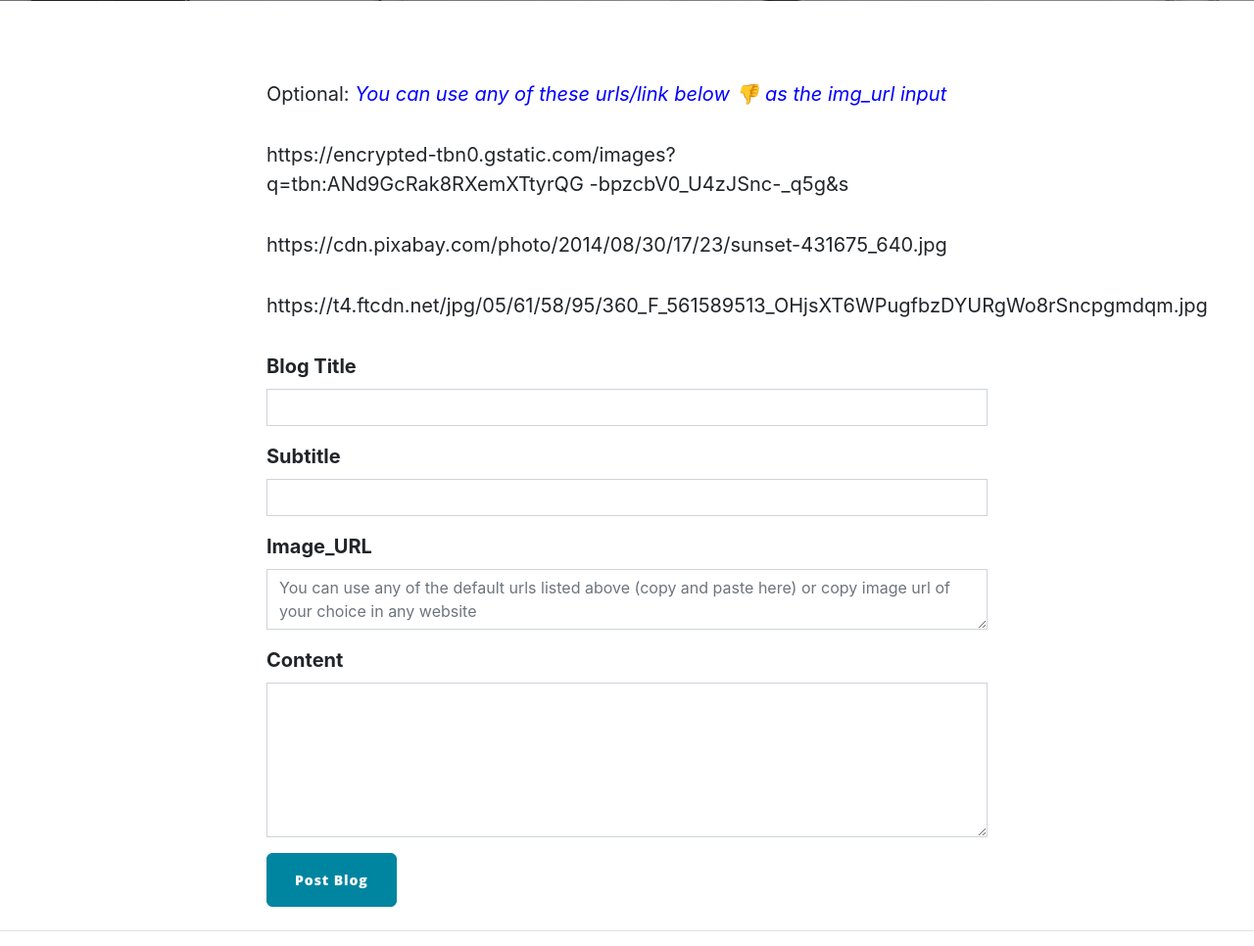
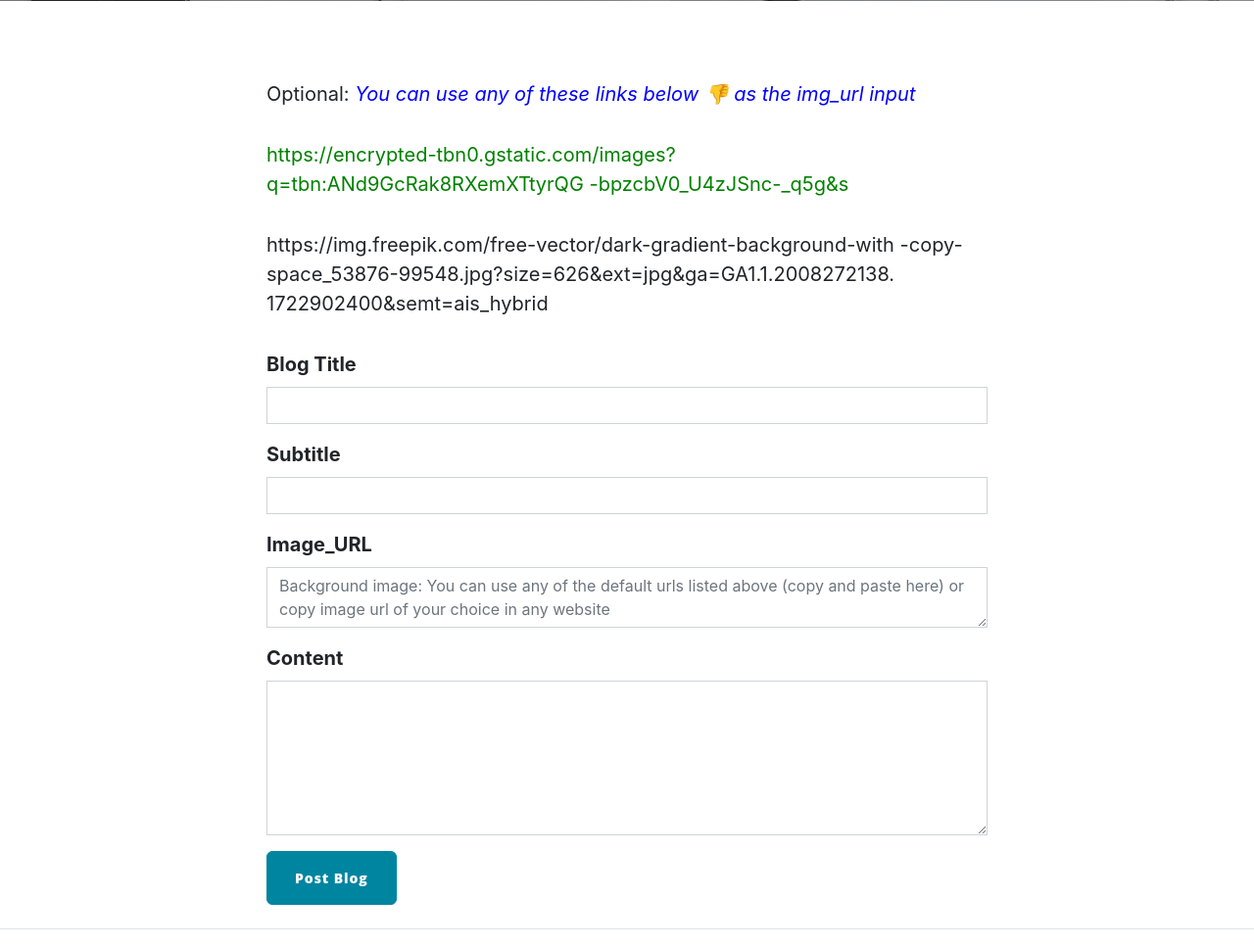
Before and after one commit to Limah-T/Blog-App, a Flask app: page /add-new-post in a window 1280 px wide. Shown: the part 519-1485 px from the top of the page at 98% size. Run offline with Flask 3, Linux system fonts and the light colour scheme; the visitor is signed in with stand-in values (Sample User, id 1); some libraries are stand-ins or nearby versions.

Commit message:
Made some changes

```diff
--- a/my_flask_app/forms.py
+++ b/my_flask_app/forms.py
@@ -31,7 +31,7 @@ class BlogPostForm(FlaskForm):
     title = StringField(label="Blog Title", validators=[DataRequired()])
     subtitle = StringField(label="Subtitle", validators=[DataRequired()])
     img_url = TextAreaField(label="Image_URL", validators=[DataRequired()],
-                          render_kw={'placeholder': 'You can use any of the default urls listed above (copy and paste here) or '
+                          render_kw={'placeholder': 'Background image: You can use any of the default urls listed above (copy and paste here) or '
                                                     'copy image url of your choice in any website','rows': '2', 'cols': '30'})
     content = TextAreaField(label="Content", render_kw={'rows': 6, 'cols': 50},validators=[DataRequired()])
     submit = SubmitField(label="Post Blog")
--- a/my_flask_app/templates/create_post.html
+++ b/my_flask_app/templates/create_post.html
@@ -22,11 +22,12 @@
     <div class="row">
       <div class="col-lg-8 col-md-10 mx-auto">
         <!-- Rendering the form here -->
-        <p>Optional: <em style="color: blue">You can use any of these urls/link below 👎 as the img_url input</em></p>
-        <p>https://encrypted-tbn0.gstatic.com/images?q=tbn:ANd9GcRak8RXemXTtyrQG
+        <p>Optional: <em style="color: blue">You can use any of these links below 👎 as the img_url input</em></p>
+        <p style="color: green">https://encrypted-tbn0.gstatic.com/images?q=tbn:ANd9GcRak8RXemXTtyrQG
           -bpzcbV0_U4zJSnc-_q5g&s</p>
-        <p> https://cdn.pixabay.com/photo/2014/08/30/17/23/sunset-431675_640.jpg</p>
-        <p>https://t4.ftcdn.net/jpg/05/61/58/95/360_F_561589513_OHjsXT6WPugfbzDYURgWo8rSncpgmdqm.jpg</p>
+        <p>https://img.freepik.com/free-vector/dark-gradient-background-with
+          -copy-space_53876-99548.jpg?size=626&ext=jpg&ga=GA1.1.2008272138.
+          1722902400&semt=ais_hybrid</p>
         <form method="POST"
           action="{% if is_edit and post_id %}{{ url_for('views.edit_post',
            post_id=post_id) }}{% else %}{{ url_for('views.add_new_post') }}{% endif %}">
--- a/my_flask_app/templates/post.html
+++ b/my_flask_app/templates/post.html
@@ -63,7 +63,11 @@
         {% if all_comments %}
             <p><em><a class="btn btn-link" data-bs-toggle="collapse" href="#comments-{{ post.id }}"
                        role="button" aria-expanded="false" aria-controls="comments-{{ post.id }}">
-              <u>View ({{ all_comments|length }}) comments</u>
+              {% if all_comments|length > 1%}
+                <u>View ({{ all_comments|length }}) comments</u>
+              {% else %}
+                <u>View ({{ all_comments|length }}) comment</u>
+              {% endif %}
             </a></em></p>
 
             <div class="collapse" id="comments-{{ post.id }}">
```
